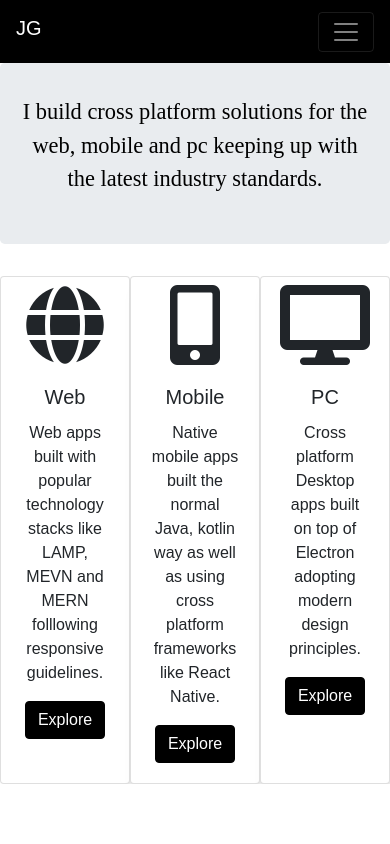
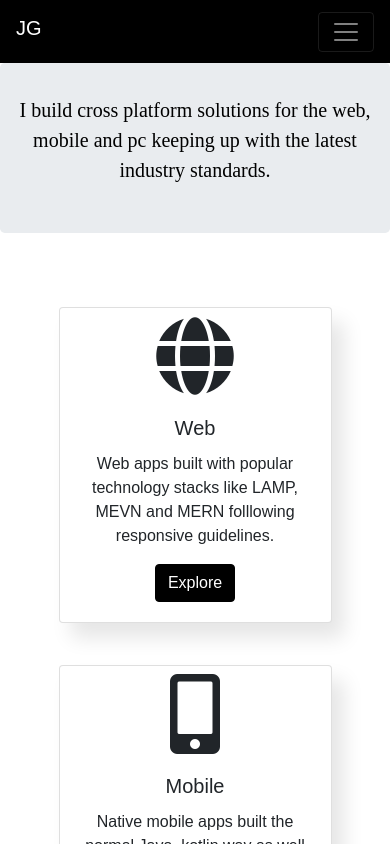
Before and after one commit to jamesgeorge007/Personal-Webapp, a React (Create React App) app: page /portfolio in a window 390 px wide. Shown: the top 844 px of the page. Built offline with nearby package versions, Linux system fonts and the light colour scheme; a web font is replaced by a local one.

Commit message:
Responsiveness workarounds for the portfolio section :boom:

```diff
--- a/src/components/Portfolio.tsx
+++ b/src/components/Portfolio.tsx
@@ -11,7 +11,7 @@ class Portfolio extends React.Component{
                     </p>
                 </div>
                 <div className="card-wrapper">
-                    <div className="card" style={{width: '22em', textAlign: 'center'}}>
+                    <div className="card">
                         <i className="card-img-top fas fa-globe fa-5x" />
                         <div className="card-body">
                             <h5 className="card-title">Web</h5>
@@ -20,7 +20,7 @@ class Portfolio extends React.Component{
                         </div>
                     </div>
 
-                    <div className="card" style={{width: '22em', textAlign: 'center'}}>
+                    <div className="card">
                     <i className="card-img-top fas fa-mobile-alt fa-5x" />
                         <div className="card-body">
                             <h5 className="card-title">Mobile</h5>
@@ -29,7 +29,7 @@ class Portfolio extends React.Component{
                         </div>
                     </div>
 
-                    <div className="card" style={{width: '22em', textAlign: 'center'}}>
+                    <div className="card">
                     <i className="card-img-top fas fa-desktop fa-5x" />
                     <div className="card-body">
                             <h5 className="card-title">PC</h5>
--- a/src/components/assets/css/Portfolio.css
+++ b/src/components/assets/css/Portfolio.css
@@ -17,6 +17,8 @@
     font-family: 'Muli';
     padding-top: 8px;
     box-shadow: 12px 15px 20px rgba(0, 0, 0, .1);
+    text-align: center;
+    width: 22em;
 }
 
 .card:hover{
@@ -26,7 +28,6 @@
 }
 
 .lead{
-    font-size: 1.4em;
     font-family: 'Muli';
 }
 
@@ -41,3 +42,20 @@
     color: #000;
     border-color: #000;
 }
+
+@media screen and (max-width: 1040px){
+    :root{
+        overflow: scroll;
+    }
+
+    .card-wrapper{
+        width: 100vw;
+        flex-direction: column;
+        align-items: center;
+    }
+
+    .card{
+        width: 70vw;
+        margin-top: 5vh;
+    }
+}
```
